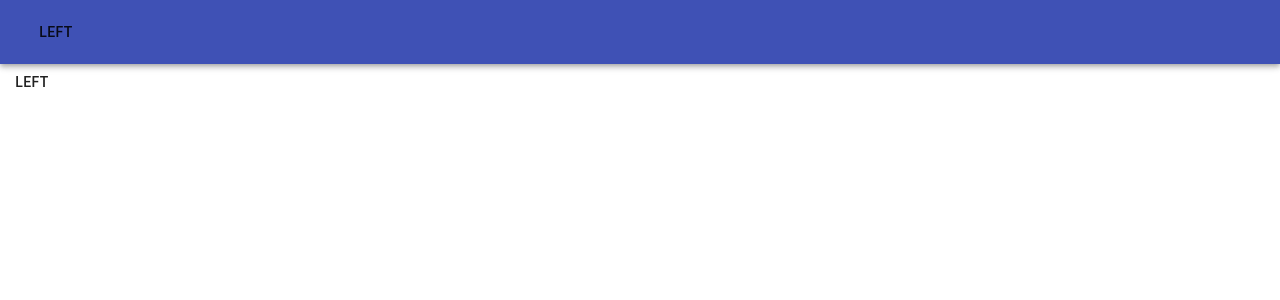
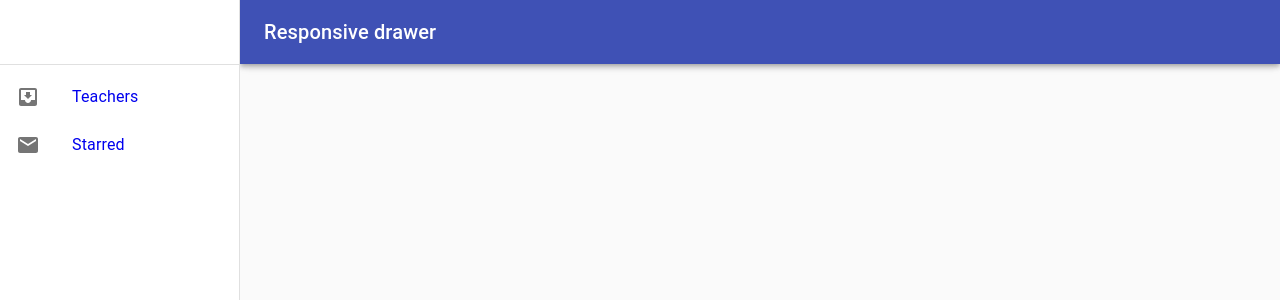
Before and after one commit to Said-Alisic/CreativeBookingPlatform, a React (Create React App) app in the folder frontend/: page /classes in a window 1280 px wide. Shown: the top 300 px of the page. Built offline with nearby package versions, Linux system fonts and the light colour scheme.

Commit message:
Fixing content changing bug from our drawer by testing with another drawer

```diff
--- a/frontend/src/App.js
+++ b/frontend/src/App.js
@@ -1,16 +1,17 @@
 import React, { Component } from 'react';
-import { LeftSideDrawer } from './Components/Layout/LeftSideDrawer';
 import NavBar from './Components/Layout/NavBar';
+import ResponsiveDrawer from './Components/Layout/TestDrawer';
 
-
+//<NavBar/>
 
 class App extends Component {
 
   render() {
     return (
       <div className="App">
-        <NavBar/>
-        <LeftSideDrawer/>
+
+        <ResponsiveDrawer/>
+
     </div>
     );
   }
--- a/frontend/src/Components/Layout/LeftSideDrawer.js
+++ b/frontend/src/Components/Layout/LeftSideDrawer.js
@@ -8,7 +8,7 @@ import Divider from '@material-ui/core/Divider';
 import ListItem from '@material-ui/core/ListItem';
 import ListItemText from '@material-ui/core/ListItemText';
 import { BrowserRouter, Link } from 'react-router-dom';
-import  RouteSwitch  from './RouteSwitch';
+import RouteSwitch  from './RouteSwitch';
 
 
 const useStyles = makeStyles({
@@ -47,18 +47,17 @@ export function LeftSideDrawer() {
       onKeyDown={toggleDrawer(anchor, false)}
     >
       <List>
-        {['Classes', 'Teachers', 'Students', 'Bookings'].map((text) => (
-          <ListItem  key={text} component={Link} to={"/" + text.toLowerCase()}>
-            <ListItemText primary={text} />
+        {['Classes', 'Teachers', 'Students', 'Bookings'].map((text, index) => (
+          <ListItem key={text} component={Link} to={"/" + text.toLowerCase()}>
+            <ListItemText key={text} primary={text} />
           </ListItem>
         ))}
       </List>
       <Divider/>
       <List>
         {['My Profile', 'My Classes', 'My Bookings', 'Tickets'].map((text, index) => (
-          <ListItem  key={text} component={Link} to={"/" + text.toLowerCase()}>
-
-            <ListItemText primary={text}/>
+          <ListItem key={text} component={Link} to={"/" + text.toLowerCase()}>
+            <ListItemText key={text} primary={text}/>
           </ListItem>
         ))}
       </List>
--- a/frontend/src/Components/Layout/NavBar.js
+++ b/frontend/src/Components/Layout/NavBar.js
@@ -2,11 +2,8 @@ import React from 'react';
 import { makeStyles } from '@material-ui/core/styles';
 import AppBar from '@material-ui/core/AppBar';
 import Toolbar from '@material-ui/core/Toolbar';
-import Typography from '@material-ui/core/Typography';
-import Button from '@material-ui/core/Button';
-import IconButton from '@material-ui/core/IconButton';
-import MenuIcon from '@material-ui/icons/Menu';
 import { LeftSideDrawer } from './LeftSideDrawer';
+
 
 const useStyles = makeStyles((theme) => ({
   root: {
@@ -28,6 +25,7 @@ function NavBar() {
       <AppBar position="static">
         <Toolbar>
           <LeftSideDrawer/>
+
         </Toolbar>
       </AppBar>
     </div>
--- /dev/null
+++ b/frontend/src/Components/Layout/TestDrawer.js
@@ -0,0 +1,156 @@
+import React from "react";
+import PropTypes from "prop-types";
+import AppBar from "@material-ui/core/AppBar";
+import CssBaseline from "@material-ui/core/CssBaseline";
+import Divider from "@material-ui/core/Divider";
+import Drawer from "@material-ui/core/Drawer";
+import Hidden from "@material-ui/core/Hidden";
+import IconButton from "@material-ui/core/IconButton";
+import InboxIcon from "@material-ui/icons/MoveToInbox";
+import List from "@material-ui/core/List";
+import ListItem from "@material-ui/core/ListItem";
+import ListItemIcon from "@material-ui/core/ListItemIcon";
+import ListItemText from "@material-ui/core/ListItemText";
+import MailIcon from "@material-ui/icons/Mail";
+import MenuIcon from "@material-ui/icons/Menu";
+import Toolbar from "@material-ui/core/Toolbar";
+import Typography from "@material-ui/core/Typography";
+import { makeStyles, useTheme } from "@material-ui/core/styles";
+import { Switch, Route, Link, BrowserRouter } from "react-router-dom";
+import RouteSwitch  from './RouteSwitch';
+
+const drawerWidth = 240;
+
+const useStyles = makeStyles(theme => ({
+  root: {
+    display: "flex"
+  },
+  drawer: {
+    [theme.breakpoints.up("sm")]: {
+      width: drawerWidth,
+      flexShrink: 0
+    }
+  },
+  appBar: {
+    marginLeft: drawerWidth,
+    [theme.breakpoints.up("sm")]: {
+      width: `calc(100% - ${drawerWidth}px)`
+    }
+  },
+  menuButton: {
+    marginRight: theme.spacing(2),
+    [theme.breakpoints.up("sm")]: {
+      display: "none"
+    }
+  },
+  toolbar: theme.mixins.toolbar,
+  drawerPaper: {
+    width: drawerWidth
+  },
+  content: {
+    flexGrow: 1,
+    padding: theme.spacing(3)
+  }
+}));
+
+function ResponsiveDrawer(props) {
+  const { container } = props;
+  const classes = useStyles();
+  const theme = useTheme();
+  const [mobileOpen, setMobileOpen] = React.useState(false);
+
+  const handleDrawerToggle = () => {
+    setMobileOpen(!mobileOpen);
+  };
+
+  const drawer = (
+    <div>
+      <div className={classes.toolbar} />
+      <Divider />
+      <List>
+        {["Teachers", "Starred"].map((text, index) => (
+          <ListItem key={text} component={Link} to={"/" + text.toLowerCase()}>
+            <ListItemIcon>
+              {index % 2 === 0 ? <InboxIcon /> : <MailIcon />}
+            </ListItemIcon>
+            <ListItemText primary={text} />
+          </ListItem>
+        ))}
+      </List>
+    </div>
+  );
+
+  return (
+    <div className={classes.root}>
+      <CssBaseline />
+      <AppBar position="fixed" className={classes.appBar}>
+        <Toolbar>
+          <IconButton
+            color="inherit"
+            aria-label="open drawer"
+            edge="start"
+            onClick={handleDrawerToggle}
+            className={classes.menuButton}
+          >
+            <MenuIcon />
+          </IconButton>
+          <Typography variant="h6" noWrap>
+            Responsive drawer
+          </Typography>
+        </Toolbar>
+      </AppBar>
+      <BrowserRouter>
+        <nav className={classes.drawer} aria-label="mailbox folders">
+          {/* The implementation can be swapped with js to avoid SEO duplication of links. */}
+          <Hidden smUp implementation="css">
+            <Drawer
+              container={container}
+              variant="temporary"
+              anchor={theme.direction === "rtl" ? "right" : "left"}
+              open={mobileOpen}
+              onClose={handleDrawerToggle}
+              classes={{
+                paper: classes.drawerPaper
+              }}
+              ModalProps={{
+                keepMounted: true // Better open performance on mobile.
+              }}
+            >
+              {drawer}
+            </Drawer>
+          </Hidden>
+          <Hidden xsDown implementation="css">
+            <Drawer
+              classes={{
+                paper: classes.drawerPaper
+              }}
+              variant="permanent"
+              open
+            >
+              {drawer}
+            </Drawer>
+          </Hidden>
+        </nav>
+
+        <main className={classes.content}>
+          <div className={classes.toolbar} />
+
+          <RouteSwitch/>
+
+        </main>
+      </BrowserRouter>
+    </div>
+  );
+}
+
+ResponsiveDrawer.propTypes = {
+  /**
+   * Injected by the documentation to work in an iframe.
+   * You won't need it on your project.
+   */
+  container: PropTypes.instanceOf(
+    typeof Element === "undefined" ? Object : Element
+  )
+};
+
+export default ResponsiveDrawer;
```
Also changed, not shown: 1 other file (tests, documents, lock files or other folders).
